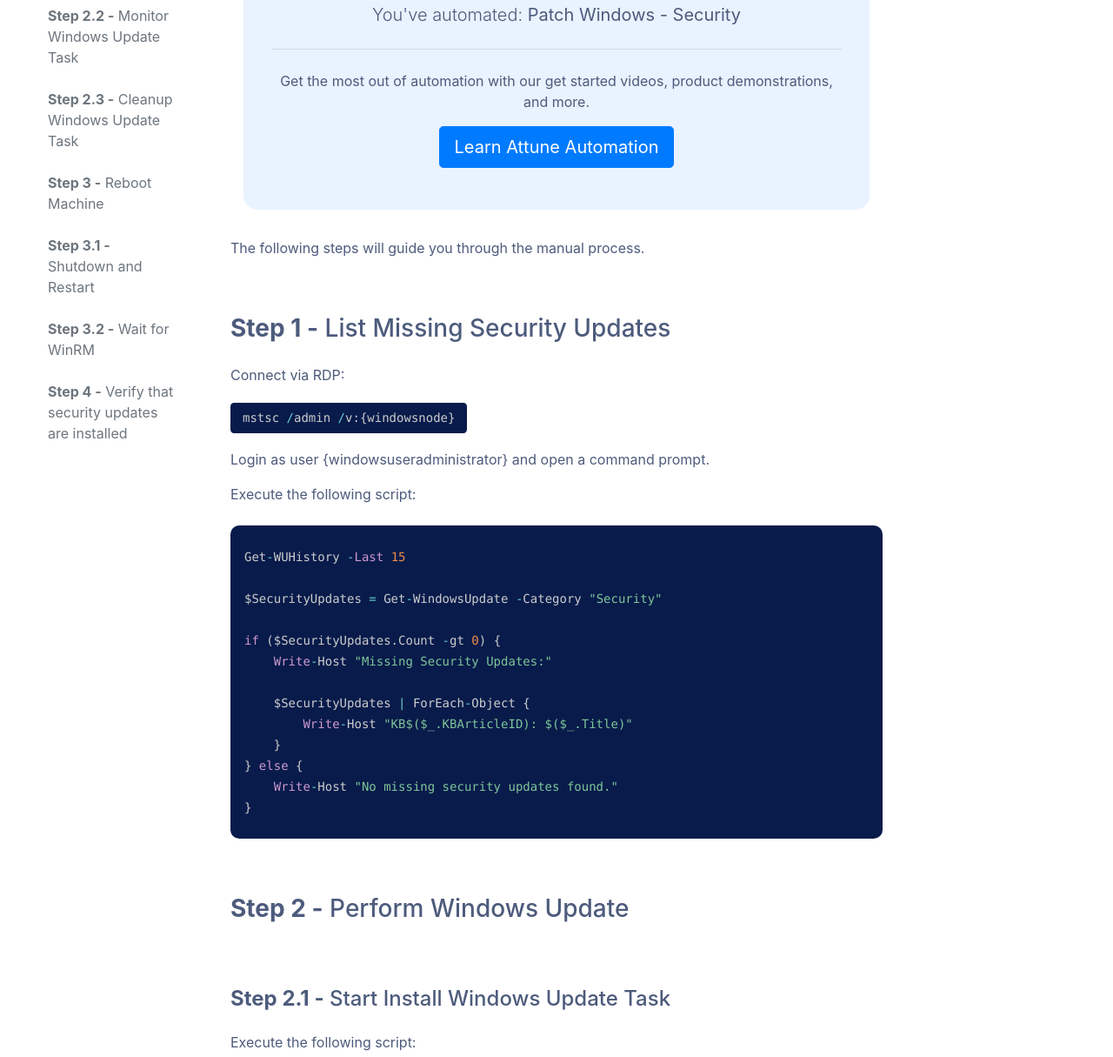
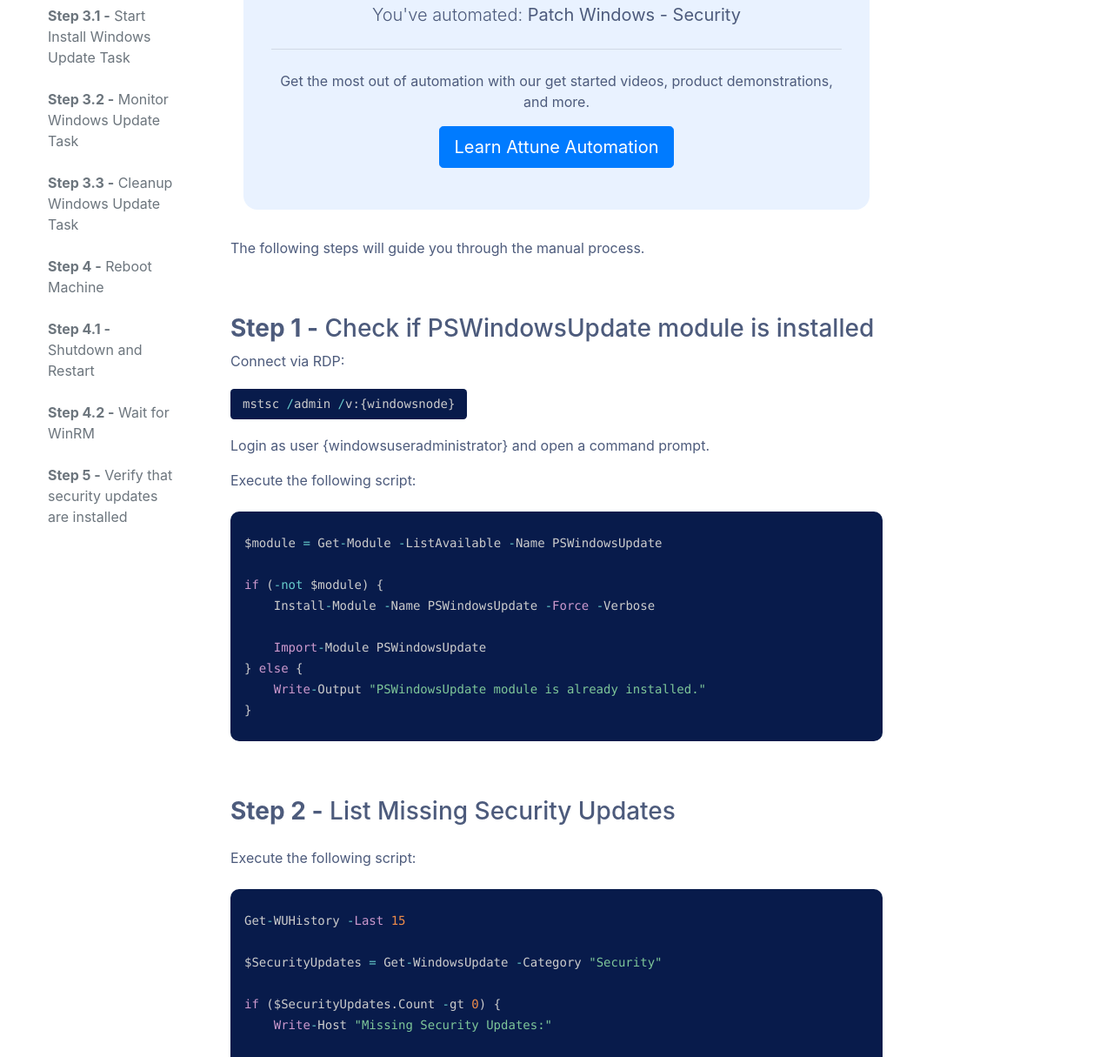
Before and after one commit to AttuneOps/Automate-Windows-Updates, a plain HTML site: page docs/Patch-Windows---Security.html in a window 1280 px wide. Shown: the part 883-2098 px from the top of the page at 87% size. Drawn offline with nearby package versions, Linux system fonts and the light colour scheme.

Commit message:
add check for PSWindowsUpdate module in Patch Windows Blueprint

```diff
--- a/docs/Patch-Windows---Security.html
+++ b/docs/Patch-Windows---Security.html
@@ -206,8 +206,16 @@
 
 
                     <p class="text-muted pt-2">
+                        <a href="#checkifpswindowsupdatemoduleisinstalled">
+                            <strong>Step 1 -</strong> Check if PSWindowsUpdate module is installed
+                        </a>
+                    </p>
+
+
+
+                    <p class="text-muted pt-2">
                         <a href="#listmissingsecurityupdates">
-                            <strong>Step 1 -</strong> List Missing Security Updates
+                            <strong>Step 2 -</strong> List Missing Security Updates
                         </a>
                     </p>
 
@@ -215,7 +223,7 @@
 
                     <p class="text-muted pt-2">
                         <a href="#performwindowsupdate">
-                            <strong>Step 2 -</strong> Perform Windows Update
+                            <strong>Step 3 -</strong> Perform Windows Update
                         </a>
                     </p>
 
@@ -223,7 +231,7 @@
 
                     <p class="text-muted pt-2">
                         <a href="#startinstallwindowsupdatetask">
-                            <strong>Step 2.1 -</strong> Start Install Windows Update Task
+                            <strong>Step 3.1 -</strong> Start Install Windows Update Task
                         </a>
                     </p>
 
@@ -231,7 +239,7 @@
 
                     <p class="text-muted pt-2">
                         <a href="#monitorwindowsupdatetask">
-                            <strong>Step 2.2 -</strong> Monitor Windows Update Task
+                            <strong>Step 3.2 -</strong> Monitor Windows Update Task
                         </a>
                     </p>
 
@@ -239,7 +247,7 @@
 
                     <p class="text-muted pt-2">
                         <a href="#cleanupwindowsupdatetask">
-                            <strong>Step 2.3 -</strong> Cleanup Windows Update Task
+                            <strong>Step 3.3 -</strong> Cleanup Windows Update Task
                         </a>
                     </p>
 
@@ -248,7 +256,7 @@
 
                     <p class="text-muted pt-2">
                         <a href="#rebootmachine">
-                            <strong>Step 3 -</strong> Reboot Machine
+                            <strong>Step 4 -</strong> Reboot Machine
                         </a>
                     </p>
 
@@ -256,7 +264,7 @@
 
                     <p class="text-muted pt-2">
                         <a href="#shutdownandrestart">
-                            <strong>Step 3.1 -</strong> Shutdown and Restart
+                            <strong>Step 4.1 -</strong> Shutdown and Restart
                         </a>
                     </p>
 
@@ -264,7 +272,7 @@
 
                     <p class="text-muted pt-2">
                         <a href="#waitforwinrm">
-                            <strong>Step 3.2 -</strong> Wait for WinRM
+                            <strong>Step 4.2 -</strong> Wait for WinRM
                         </a>
                     </p>
 
@@ -273,7 +281,7 @@
 
                     <p class="text-muted pt-2">
                         <a href="#verifythatsecurityupdatesareinstalled">
-                            <strong>Step 4 -</strong> Verify that security updates are installed
+                            <strong>Step 5 -</strong> Verify that security updates are installed
                         </a>
                     </p>
 
@@ -367,20 +375,13 @@
 
 
                     <div class="row pt-5">
-                        <h3 id="listmissingsecurityupdates">
-                            <a href="#listmissingsecurityupdates">
-                                <strong>Step 1 -</strong> List Missing Security Updates
+                        <h3 id="checkifpswindowsupdatemoduleisinstalled">
+                            <a href="#checkifpswindowsupdatemoduleisinstalled">
+                                <strong>Step 1 -</strong> Check if PSWindowsUpdate module is installed
                             </a>
                         </h3>
                     </div>
 
-                    <div class="row">
-                        <div class="description col px-0">
-                            <p>
-
-                            </p>
-                        </div>
-                    </div>
 
 
 
@@ -407,6 +408,68 @@
                                 command prompt.
                             </p>
                         </div>
+
+
+
+
+
+
+
+    <div class="row">
+        <p>
+            Execute the following script:
+        </p>
+    </div>
+    <div class="row">
+        <div class="col px-0">
+            <pre>
+                <code class="language-sql py-0">
+$module = Get-Module -ListAvailable -Name PSWindowsUpdate
+
+if (-not $module) {
+    Install-Module -Name PSWindowsUpdate -Force -Verbose
+
+    Import-Module PSWindowsUpdate
+} else {
+    Write-Output &quot;PSWindowsUpdate module is already installed.&quot;
+}
+                </code>
+            </pre>
+        </div>
+    </div>
+
+
+
+
+
+
+
+
+
+                    <div class="row pt-5">
+                        <h3 id="listmissingsecurityupdates">
+                            <a href="#listmissingsecurityupdates">
+                                <strong>Step 2 -</strong> List Missing Security Updates
+                            </a>
+                        </h3>
+                    </div>
+
+                    <div class="row">
+                        <div class="description col px-0">
+                            <p>
+
+                            </p>
+                        </div>
+                    </div>
+
+
+
+
+
+
+
+
+
 
 
 
@@ -452,7 +515,7 @@
                     <div class="row pt-5">
                         <h3 id="performwindowsupdate">
                             <a href="#performwindowsupdate">
-                                <strong>Step 2 -</strong> Perform Windows Update
+                                <strong>Step 3 -</strong> Perform Windows Update
                             </a>
                         </h3>
                     </div>
@@ -481,7 +544,7 @@
                     <div class="row pt-5">
                         <h4 id="startinstallwindowsupdatetask">
                             <a href="#startinstallwindowsupdatetask">
-                                <strong>Step 2.1 -</strong> Start Install Windows Update Task
+                                <strong>Step 3.1 -</strong> Start Install Windows Update Task
                             </a>
                         </h4>
                     </div>
@@ -539,7 +602,7 @@
                     <div class="row pt-5">
                         <h4 id="monitorwindowsupdatetask">
                             <a href="#monitorwindowsupdatetask">
-                                <strong>Step 2.2 -</strong> Monitor Windows Update Task
+                                <strong>Step 3.2 -</strong> Monitor Windows Update Task
                             </a>
                         </h4>
                     </div>
@@ -598,7 +661,7 @@
                     <div class="row pt-5">
                         <h4 id="cleanupwindowsupdatetask">
                             <a href="#cleanupwindowsupdatetask">
-                                <strong>Step 2.3 -</strong> Cleanup Windows Update Task
+                                <strong>Step 3.3 -</strong> Cleanup Windows Update Task
                             </a>
                         </h4>
                     </div>
@@ -660,7 +723,7 @@
                     <div class="row pt-5">
                         <h3 id="rebootmachine">
                             <a href="#rebootmachine">
-                                <strong>Step 3 -</strong> Reboot Machine
+                                <strong>Step 4 -</strong> Reboot Machine
                             </a>
                         </h3>
                     </div>
@@ -689,7 +752,7 @@
                     <div class="row pt-5">
                         <h4 id="shutdownandrestart">
                             <a href="#shutdownandrestart">
-                                <strong>Step 3.1 -</strong> Shutdown and Restart
+                                <strong>Step 4.1 -</strong> Shutdown and Restart
                             </a>
                         </h4>
                     </div>
@@ -745,7 +808,7 @@
                     <div class="row pt-5">
                         <h4 id="waitforwinrm">
                             <a href="#waitforwinrm">
-                                <strong>Step 3.2 -</strong> Wait for WinRM
+                                <strong>Step 4.2 -</strong> Wait for WinRM
                             </a>
                         </h4>
                     </div>
@@ -792,7 +855,7 @@
                     <div class="row pt-5">
                         <h3 id="verifythatsecurityupdatesareinstalled">
                             <a href="#verifythatsecurityupdatesareinstalled">
-                                <strong>Step 4 -</strong> Verify that security updates are installed
+                                <strong>Step 5 -</strong> Verify that security updates are installed
                             </a>
                         </h3>
                     </div>
--- a/steps/patchwindowssecurity/metadata.json
+++ b/steps/patchwindowssecurity/metadata.json
@@ -6,6 +6,10 @@
     "isBlueprint": true,
     "key": "patchwindowssecurity",
     "links": [
+        {
+            "order": 0,
+            "stepKey": "checkifpswindowsupdatemoduleisinstalled"
+        },
         {
             "order": 50,
             "stepKey": "listmissingsecurityupdates"
```
Also changed, not shown: steps/checkifpswindowsupdatemoduleisinstalled/metadata.json (renamed from steps/verifythatsecurityupdatesareinstalled/metadata.json, +5 -5 lines), steps/checkifpswindowsupdatemoduleisinstalled/script.txt (added).
